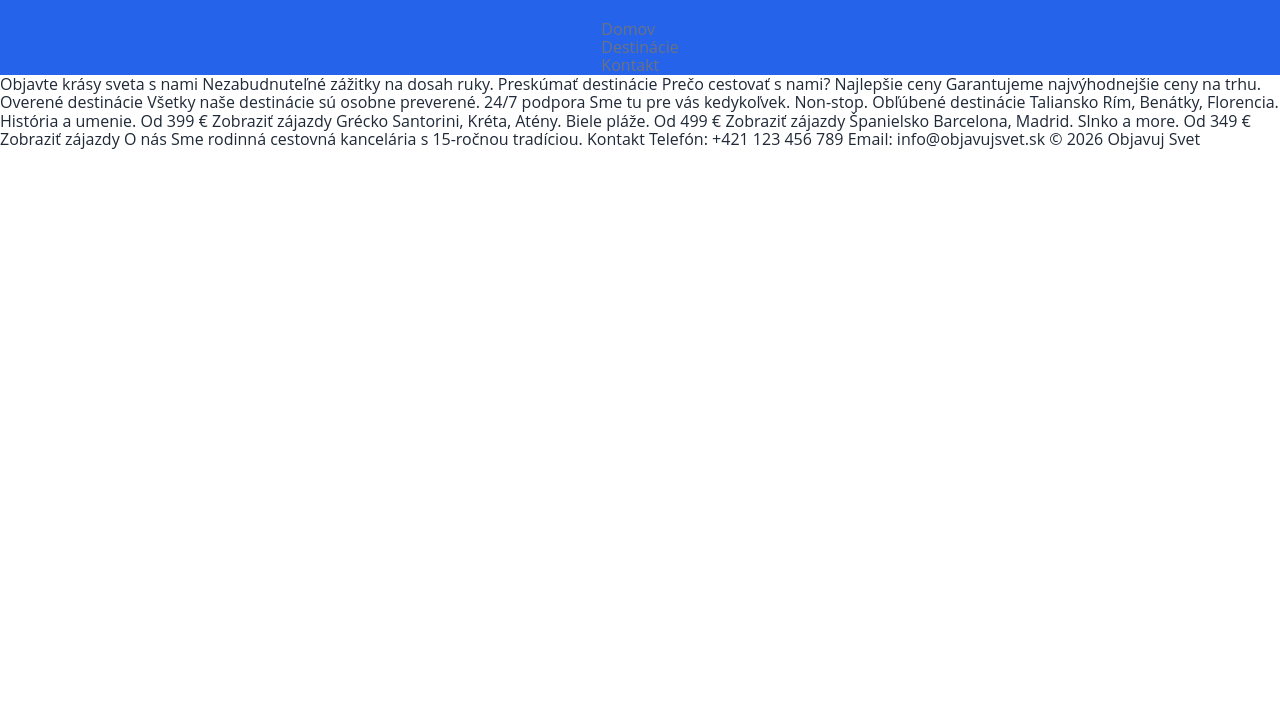
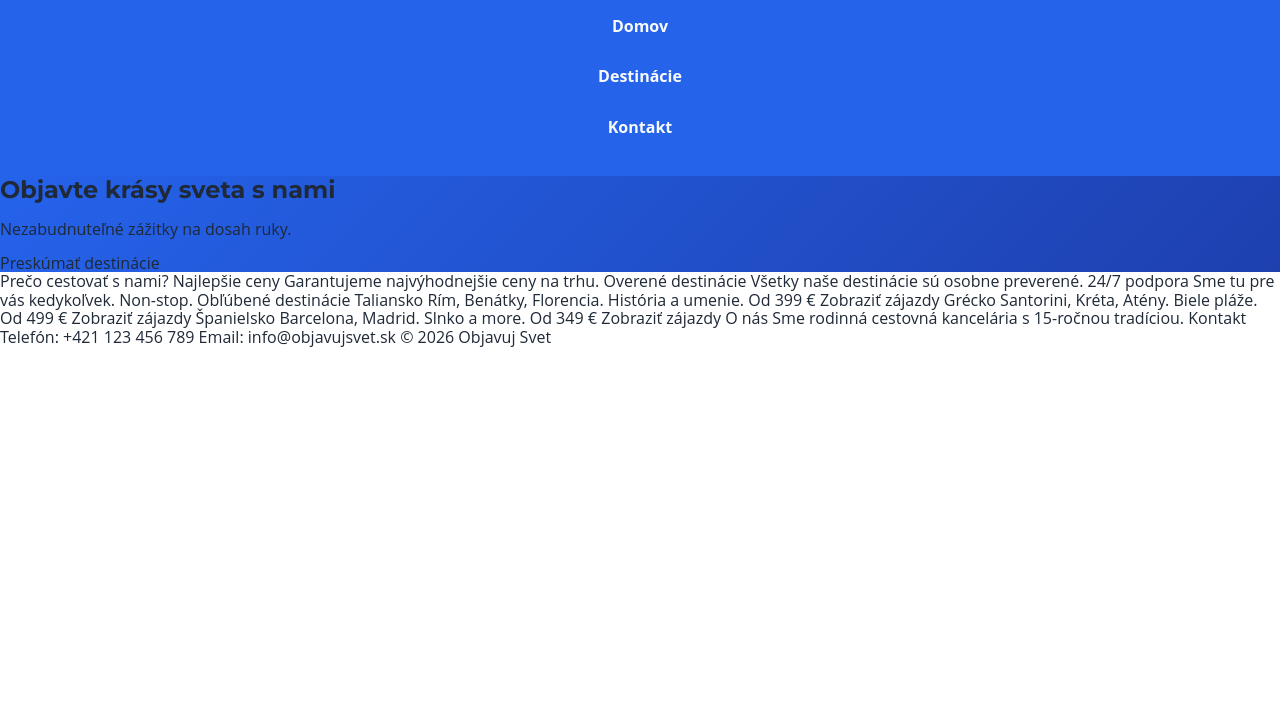
Before and after one commit to kudrypatres-afk/cestovka, a plain HTML site: page index.html in a window 1280 px wide. Shown: the part 76-800 px from the top of the page. Drawn offline with Linux system fonts and the light colour scheme.

Commit message:
sekcia hero done

```diff
--- a/assets/css/style.css
+++ b/assets/css/style.css
@@ -1,5 +1,4 @@
-
-/* ==================== CSS PREMENNÉ ==================== */
+@import url('https://fonts.googleapis.com/css2?family=Montserrat:ital,wght@0,100..900;1,100..900&display=swap');
 
 :root {
   /* Farby */
@@ -11,52 +10,70 @@
     --pozadie-biela: #ffffff;
     --pozadie-svetla: #f9fafb;
 
-  --font-nadpisy: 'Montserrat', sans-serif;
-  --font-body: 'Open Sans', sans-serif;
+    --font-nadpisy: "Montserrat", sans-serif;
+    --font-body: "Open Sans", sans-serif;
 
-  body{
+    --medzera-s: 1rem;
+    --medzera-m: 1.5rem;
+    --medzera-l: 2rem;
+    --medzera-x: 3rem;
+}
+
+body {
     font-family: var(--font-body);
     font-size: 1rem;
     background-color: var(--pozadie-biela);
     color: var(--text-tmavy);
 }
-
 ul {
     list-style: none;
-      padding: 0;
-      margin: 0;
-
+    padding: 0px;
+    margin: 0px;
 }
 
-  a{
+a {
     text-decoration: none;
     color: inherit;
 }
 
-  h1, h2, h3: {
+h1,h2,h3 {
     font-family: var(--font-nadpisy);
+    margin: 0;
 }
 
-.hlavicka{
+.hlavicka {
     background-color: var(--primarna);
-    color: var(--text-stredny);
+    color: var(--pozadie-svetla);
     display: flex;
     flex-direction: column;
     align-items: center;
     gap: 1rem;
+    padding: var(--medzera-s);
 }
 
---medzera-s:1rem;
---medzera-m: 1,5rem;
---medzera-l: 2rem;
---medzera-x: 3rem;
+.navigacia_polozka {
+    font-weight: 700;
+    padding: 0.5rem var(--medzera-m);
+    border-radius: 4px;
+    transition: background-color 0.3s;
+}
 
-
-.navigacia_zoznam{
-
+.navigacia_zoznam {
     display: flex;
     flex-direction: column;
     align-items: center;
-    gap: 1rem;
+    gap: var(--medzera-s);
+}
 
+.navigacia {
+    margin: var(--medzera-s);
 }
+
+.navigacia_polozka:hover {
+    background-color: var(--primarna-tmava);
+}
+
+.hero{
+    background: linear-gradient(135deg, var(--primarna), var(--primarna-tmava)
+    );
+}
--- a/index.html
+++ b/index.html
@@ -2,48 +2,36 @@
 <html lang="en">
 <head>
     <meta charset="UTF-8">
-    <meta name="viewport" content="width=, initial-scale=1.0">
+    <meta name="viewport" content="width=device-width, initial-scale=1.0">
+    <title>Document</title>
     <link rel="stylesheet" href="assets/css/normalize.css">
     <link rel="stylesheet" href="assets/css/style.css">
-    <title>Document</title>
-</head>
-<body>
-    <!DOCTYPE html>
-<html lang="sk">
-<head>
-  <meta charset="UTF-8">
-  <meta name="viewport" content="width=device-width, initial-scale=1.0">
-  <title>Cestovná kancelária</title>
-
 </head>
 <body>
 
-
     <header class="hlavicka">
 
-       <h1 class="hlavicka_logo">Objavuj Svet</h1>
+        <h1 class="hlavicka_logo">Objavuj Svet</h1>
 
-
-
-<nav class="navigacia">
-    <ul class="navigacia_zoznam"></ul>
-
-    <ul>
-           <li class="navigacia_polozka"><a href="#Domov">Domov</a></li>
-            <li class="navigacia_polozka"><a href="#Destinácie">Destinácie</a></li>
-            <li class="navigacia_polozka"><a href="xKontakt">Kontakt</a></li>
-
-    </ul>
+        <nav class="navigacia">
+            <ul class="navigacia_zoznam">
+                <li class="navigacia_polozka"><a href="#">Domov</a></li>
+                <li class="navigacia_polozka"><a href="#">Destinácie</a></li>
+                <li class="navigacia_polozka"><a href="#">Kontakt</a></li>
+            </ul>
+        </nav>
 
     </header>
 
 
+ <section class="hero">
+<h2 class="hero_nadpis"> Objavte krásy sveta s nami </h2>
+<p class="hero_odstavec"> Nezabudnuteľné zážitky na dosah ruky.</p>
+<a href="#"
+class="hero_odkaz">Preskúmať destinácie</a>
+</section>
 
-Objavte krásy sveta s nami
-Nezabudnuteľné zážitky na dosah ruky.
-Preskúmať destinácie
-
-Prečo cestovať s nami?
+<h2></h2>Prečo cestovať s nami?
 
 Najlepšie ceny
 Garantujeme najvýhodnejšie ceny na trhu.
@@ -80,7 +68,7 @@ Email: info@objavujsvet.sk
 
 © 2026 Objavuj Svet
 
+
+
 </body>
 </html>
-</body>
-</html>
```
Lines whose indentation alone changed are shown as unchanged.
